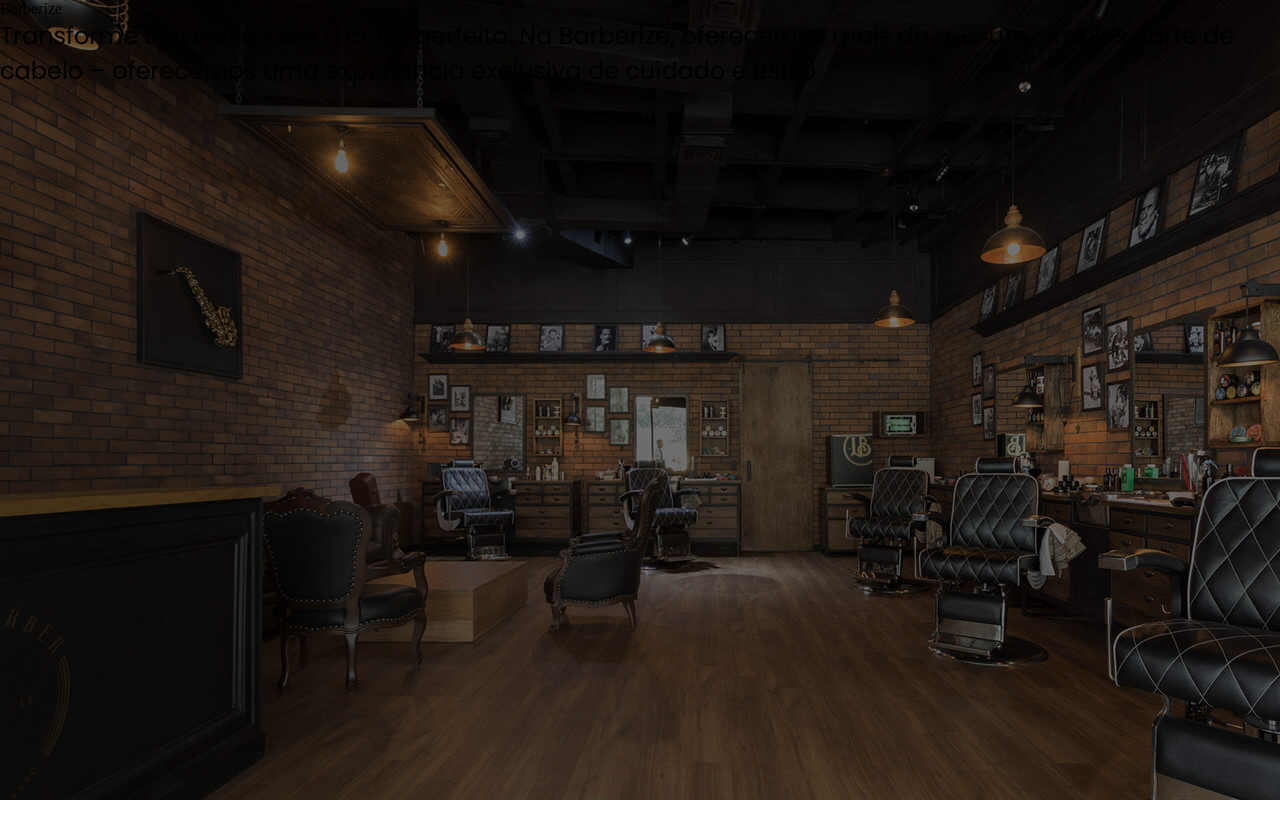
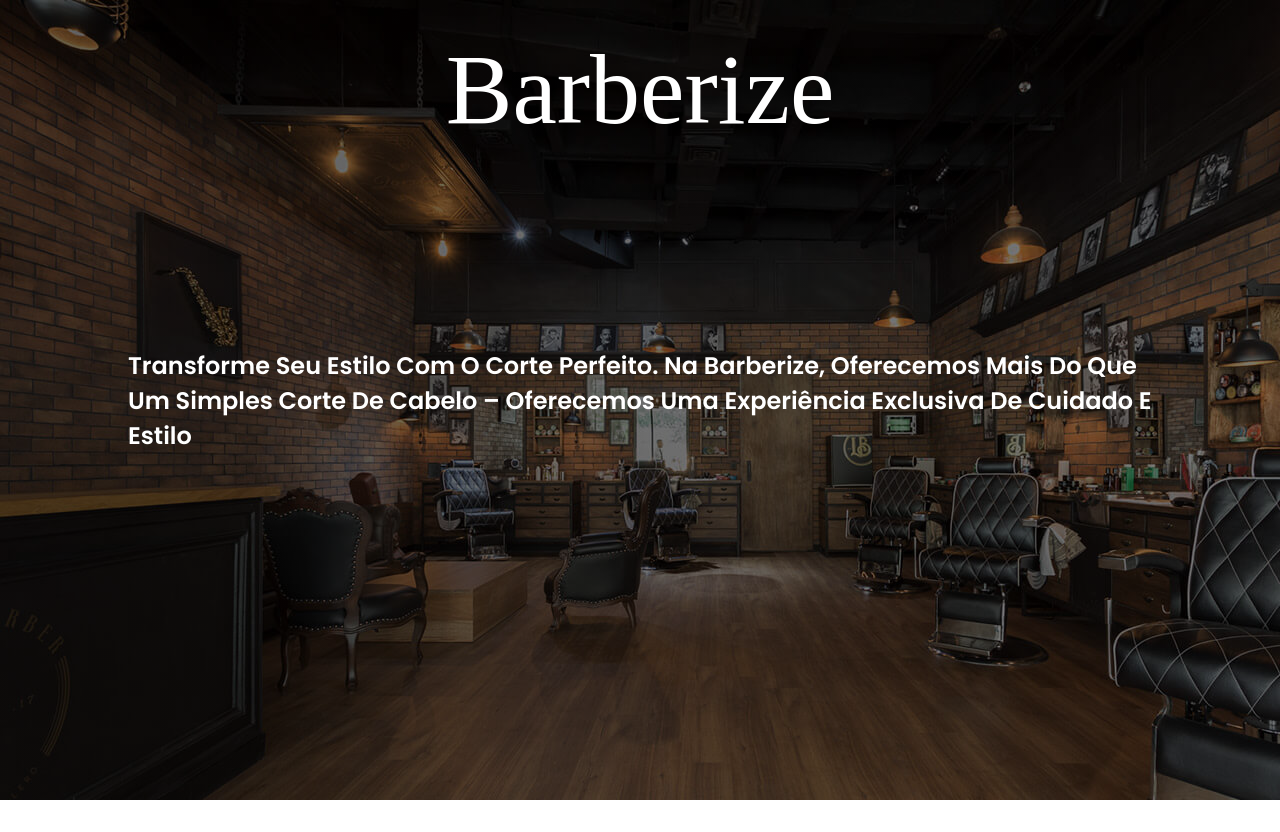
Before and after one commit to Windisley/Barberize, a plain HTML site: page index.html in a window 1280 px wide. Before the commit the page ends 800 px from the top, so only its background shows below. Drawn offline with Linux system fonts and the light colour scheme; a web font is replaced by a local one.

Commit message:
Estilização Da Primeira Seção Pronta

```diff
--- a/index.html
+++ b/index.html
@@ -24,7 +24,9 @@
                     </p>
                 </div>
 
-                <div>
+                <div class="
+                 boxpromisse
+                ">
                     <h1>
                         Transforme seu estilo com o corte perfeito. Na Barberize,
                         oferecemos mais do que um simples corte de cabelo
--- a/src/css/index.css
+++ b/src/css/index.css
@@ -1,3 +1,10 @@
+:root{
+    --text-title: 1.5rem;
+    --delay5: .5s;
+    --delay8: .8s;
+
+}
+
 *{
     margin: 0;
     padding: 0;
@@ -32,3 +39,64 @@ p,span,button,h1,h2,h3{
     position: relative;
     background-image: linear-gradient(to left, rgba(0,0,0,.5), rgba(0,0,0,.6)), url(/public/imgs/background.jpg);
 }
+
+.container .section1 .boxone{
+    width: 100%;
+    max-width: 1440px;
+    height: 100dvh;
+    margin: 0 auto;
+    padding: 1rem;
+    position: relative;
+}
+
+.container .section1 .boxone .logo{
+   max-width: 100%;
+   height: 100%;
+   position: absolute;
+   left: 50%;
+   transform: translateX(-50%);
+   top: 2rem;
+}
+
+.container .section1 .boxone .logo p{
+    font-size: 100px;
+    text-align: center;
+    color: white;
+    cursor: pointer;
+    animation: animationhidden 1s 1 var(--delay5) ease-in-out;
+ }
+
+
+ .container .section1 .boxone .boxpromisse{
+    width: 100%;
+    max-width: 100%;
+    position: absolute;
+    top: 50%;
+    left: 50%;
+    transform: translate(-50%, -50%);
+    display: flex;
+    justify-content: center;
+    align-items: center;
+ }
+
+ .container .section1 .boxone .boxpromisse h1{
+    width: 100%;
+    max-width: 80%;
+    text-transform: capitalize;
+    text-align: left;
+    font-size: var(--text-title);
+    color: white;
+    font-weight: 600;
+    animation: animationhidden 1.5s 1 var(--delay8) ease-in-out;
+ }
+
+
+ @keyframes animationhidden{
+
+     to{
+         opacity: 1;
+        }
+        from{
+            opacity: 0;
+        }
+    }
```
